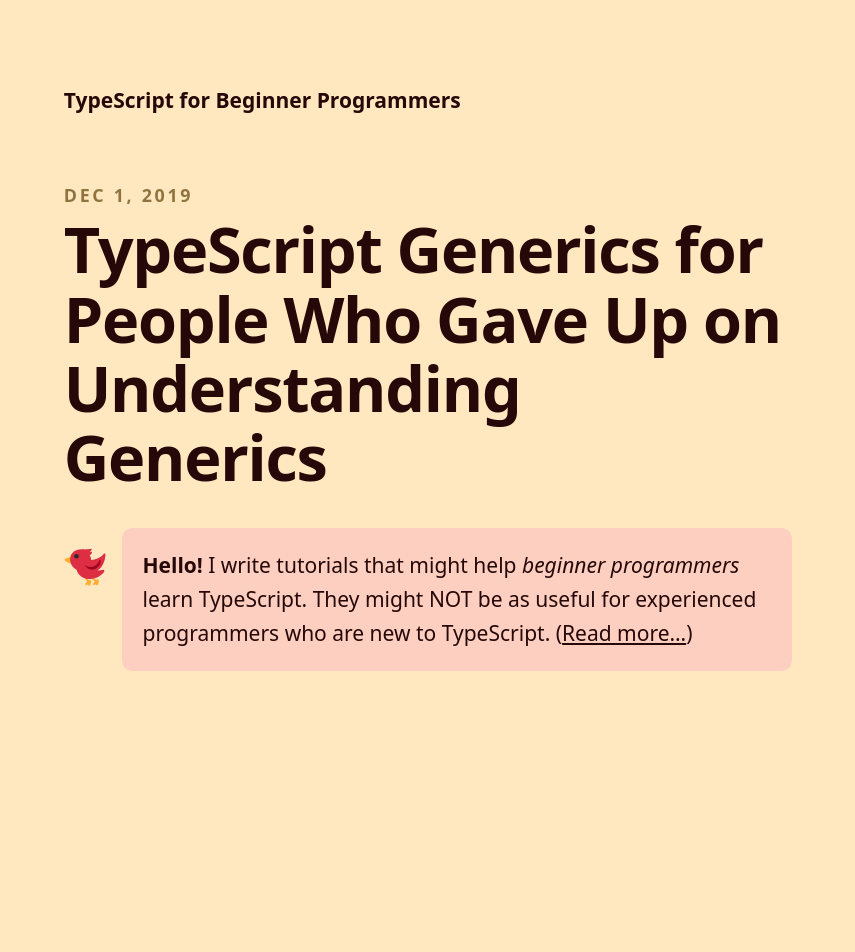
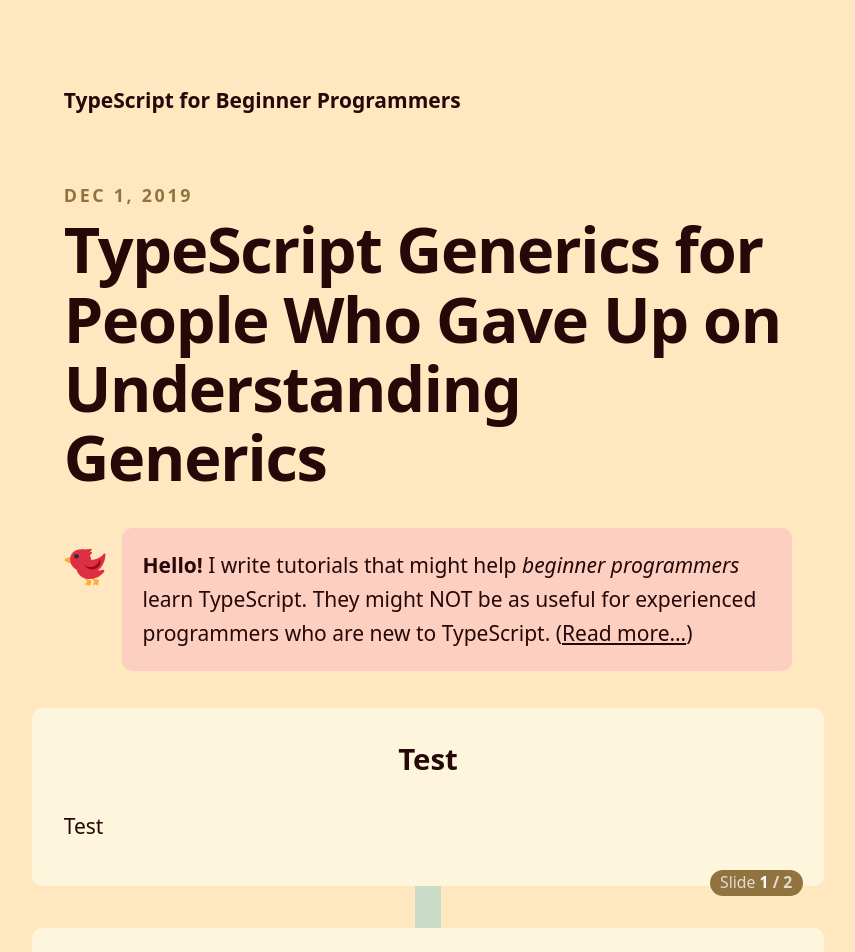
Before and after one commit to chibicode/TypeScript-for-Beginner-Programmers, a Next.js app: page /generics in a window 1280 px wide. Shown: the top 952 px of the page, without its empty margins (212-1067 px from the left). Before the commit the page ends 923 px from the top, so only its background shows below. Built offline with nearby package versions, Linux system fonts and the light colour scheme.

Commit message:
Basic card support

```diff
--- /dev/null
+++ b/src/components/Card.tsx
@@ -0,0 +1,181 @@
+/** @jsx jsx */
+import { css, jsx } from '@emotion/core'
+import React from 'react'
+import { allColors } from 'src/lib/theme/colors'
+import useTheme from 'src/hooks/useTheme'
+import { H3 } from 'src/components/ContentTags'
+
+export interface CardProps {
+  children: React.ReactNode
+  color?: 'default'
+  slideNumber?: number
+  slideCount?: number
+  isLast?: boolean
+  title?: React.ReactNode
+  footer?: {
+    content: React.ReactNode
+    color?: CardProps['color']
+  }
+}
+
+export interface CardState {
+  overrideColor?: CardProps['color']
+}
+
+export const backgroundColor = (
+  color: NonNullable<CardProps['color']>
+): keyof typeof allColors =>
+  ({
+    default: 'lightYellow1' as const
+  }[color])
+
+const slideLabelBgColor = (
+  color: NonNullable<CardProps['color']>
+): keyof typeof allColors =>
+  ({
+    default: 'brown' as const
+  }[color])
+
+const Card = ({
+  title,
+  color = 'default',
+  children,
+  slideNumber,
+  slideCount,
+  isLast,
+  footer
+}: CardProps) => {
+  const { ns, colors, fontSizes, spaces, radii } = useTheme()
+  return (
+    <>
+      <div
+        css={css`
+          position: relative;
+          margin-left: ${spaces('-0.75')};
+          margin-right: ${spaces('-0.75')};
+
+          ${ns} {
+            margin-left: ${spaces('-1.5')};
+            margin-right: ${spaces('-1.5')};
+          }
+        `}
+      >
+        {slideNumber && slideCount && (
+          <div
+            css={css`
+              position: absolute;
+              bottom: -0.5rem;
+              right: 1rem;
+              font-size: ${fontSizes(0.75)};
+              line-height: 1;
+              color: ${colors('white')};
+              background: ${colors(slideLabelBgColor(color))};
+              padding: ${spaces(0.25)} ${spaces(0.5)};
+              border-radius: 9999px;
+              user-select: none;
+            `}
+          >
+            <>
+              <span
+                css={css`
+                  color: ${colors('white75')};
+                `}
+              >
+                Slide{' '}
+              </span>
+              <span
+                css={css`
+                  font-weight: bold;
+                `}
+              >
+                {slideNumber}
+              </span>{' '}
+              <span
+                css={css`
+                  color: ${colors('white75')};
+                  font-weight: bold;
+                `}
+              >
+                / {slideCount}
+              </span>
+            </>
+          </div>
+        )}
+        <div>
+          <div
+            css={css`
+              padding-top: ${spaces(1)};
+              padding-left: ${spaces(0.5)};
+              padding-right: ${spaces(0.5)};
+              padding-bottom: ${spaces(0.5)};
+
+              ${ns} {
+                padding-top: ${spaces(1.5)};
+                padding-left: ${spaces(1.5)};
+                padding-right: ${spaces(1.5)};
+                padding-bottom: ${spaces(1)};
+              }
+              border-top-right-radius: ${radii(0.5)};
+              border-top-left-radius: ${radii(0.5)};
+              border-bottom-right-radius: ${footer ? 0 : radii(0.5)};
+              border-bottom-left-radius: ${footer ? 0 : radii(0.5)};
+              background: ${colors(backgroundColor(color))};
+            `}
+          >
+            {title && (
+              <H3
+                css={[
+                  css`
+                    text-align: center;
+                    margin-left: ${spaces('-0.25')};
+                    margin-right: ${spaces('-0.25')};
+                  `
+                ]}
+              >
+                {title}
+              </H3>
+            )}
+            {children}
+          </div>
+          {footer && (
+            <div
+              css={css`
+                padding-top: ${spaces(0.75)};
+                padding-left: ${spaces(1)};
+                padding-right: ${spaces(1)};
+                padding-bottom: ${spaces(0.5)};
+
+                ${ns} {
+                  margin-top: ${spaces('-0.25')};
+                  padding-top: ${spaces(1.25)};
+                  padding-left: ${spaces(2)};
+                  padding-right: ${spaces(2)};
+                  padding-bottom: ${spaces(1)};
+                }
+                background: ${colors(
+                  backgroundColor(footer.color || 'default')
+                )};
+                border-bottom-right-radius: ${radii(0.5)};
+                border-bottom-left-radius: ${radii(0.5)};
+              `}
+            >
+              {footer.content}
+            </div>
+          )}
+        </div>
+      </div>
+      {!isLast && (
+        <div
+          css={css`
+            width: 1.25rem;
+            height: 2rem;
+            margin: 0 auto;
+            background: ${colors('paleGreen')};
+          `}
+        />
+      )}
+    </>
+  )
+}
+
+export default Card
--- /dev/null
+++ b/src/components/ContentTags/H3.tsx
@@ -0,0 +1,26 @@
+/** @jsx jsx */
+import { css, jsx } from '@emotion/core'
+import useTheme from 'src/hooks/useTheme'
+
+const H3 = (props: JSX.IntrinsicElements['h3']) => {
+  const { fontSizes, lineHeights, ns, spaces } = useTheme()
+  return (
+    <h3
+      {...props}
+      css={[
+        css`
+          margin: 0 0 ${spaces(1, true)};
+          font-size: ${fontSizes(1.2)};
+          line-height: ${lineHeights(1.2)};
+
+          ${ns} {
+            line-height: ${lineHeights(1.4)};
+            font-size: ${fontSizes(1.4)};
+          }
+        `
+      ]}
+    />
+  )
+}
+
+export default H3
--- a/src/components/ContentTags/P.tsx
+++ b/src/components/ContentTags/P.tsx
@@ -2,7 +2,7 @@
 import { css, jsx } from '@emotion/core'
 import useTheme from 'src/hooks/useTheme'
 
-export const P = (props: JSX.IntrinsicElements['p']) => {
+const P = (props: JSX.IntrinsicElements['p']) => {
   const { spaces } = useTheme()
   return (
     <p
@@ -15,3 +15,5 @@
     />
   )
 }
+
+export default P
--- a/src/components/ContentTags/index.tsx
+++ b/src/components/ContentTags/index.tsx
@@ -1 +1,2 @@
-export { P } from 'src/components/ContentTags/P'
+export { default as P } from 'src/components/ContentTags/P'
+export { default as H3 } from 'src/components/ContentTags/H3'
--- a/src/components/PostPage.tsx
+++ b/src/components/PostPage.tsx
@@ -8,11 +8,20 @@
 import BubbleQuotes from 'src/components/BubbleQuotes'
 import useTheme from 'src/hooks/useTheme'
 import { FirstParagraph } from 'src/pages/index'
+import Card, { CardProps } from 'src/components/Card'
+
+export interface EpisodeCardType {
+  title?: React.ReactNode
+  content?: React.ReactNode
+  footer?: CardProps['footer']
+}
 
 const PostPage = ({
-  articleKey
+  articleKey,
+  cards
 }: {
   articleKey: keyof typeof articlesData
+  cards: readonly EpisodeCardType[]
 }) => {
   const url = `${baseUrl}/${articleKey}`
   const description = articlesData[articleKey]['description']
@@ -87,6 +96,18 @@
           }
         ]}
       ></BubbleQuotes>
+      {cards.map(({ title, content, footer }, index) => (
+        <Card
+          key={`${articleKey}-${index}`}
+          title={title}
+          slideCount={cards.length}
+          slideNumber={index + 1}
+          footer={footer}
+          isLast={index === cards.length - 1}
+        >
+          {content}
+        </Card>
+      ))}
     </Page>
   )
 }
--- a/src/lib/theme/colors.ts
+++ b/src/lib/theme/colors.ts
@@ -3,7 +3,10 @@
   lightYellow1: '#FEF5DD',
   lightYellow2: '#FFE8BF',
   brown: '#917340',
-  pink: '#FCCFC0'
+  pink: '#FCCFC0',
+  white: '#FFFFFF',
+  white75: 'rgba(255, 255, 255, 0.75)',
+  paleGreen: '#C8DCC7'
 }
 
 const colors = (x: keyof typeof allColors) => allColors[x]
--- a/src/pages/generics.tsx
+++ b/src/pages/generics.tsx
@@ -1,6 +1,29 @@
 import React from 'react'
 import PostPage from 'src/components/PostPage'
+import { P } from 'src/components/ContentTags'
 
-const Page = () => <PostPage articleKey="generics" />
+const Page = () => (
+  <PostPage
+    articleKey="generics"
+    cards={[
+      {
+        title: 'Test',
+        content: (
+          <>
+            <P>Test</P>
+          </>
+        )
+      },
+      {
+        title: 'Test',
+        content: (
+          <>
+            <P>Test</P>
+          </>
+        )
+      }
+    ]}
+  />
+)
 
 export default Page
```
